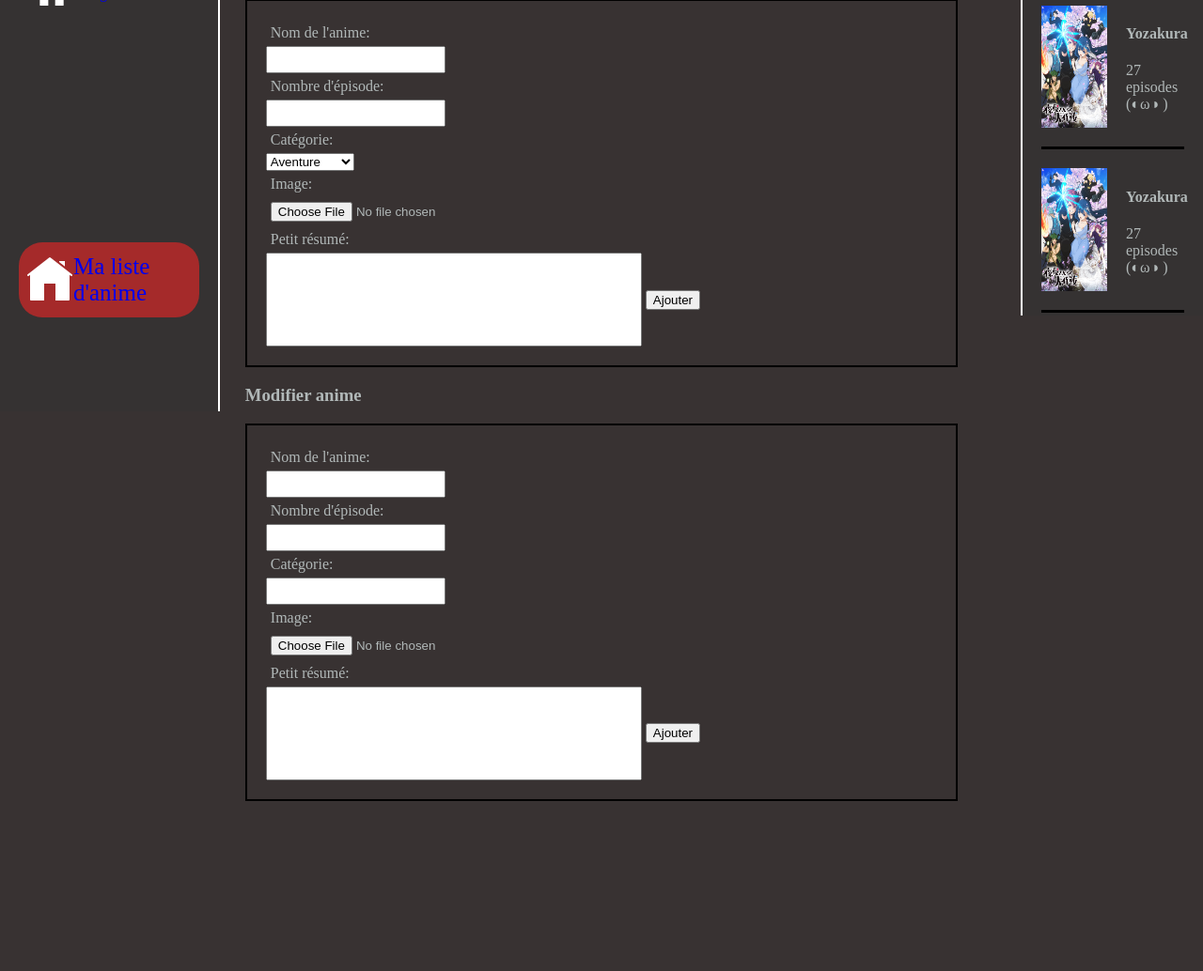
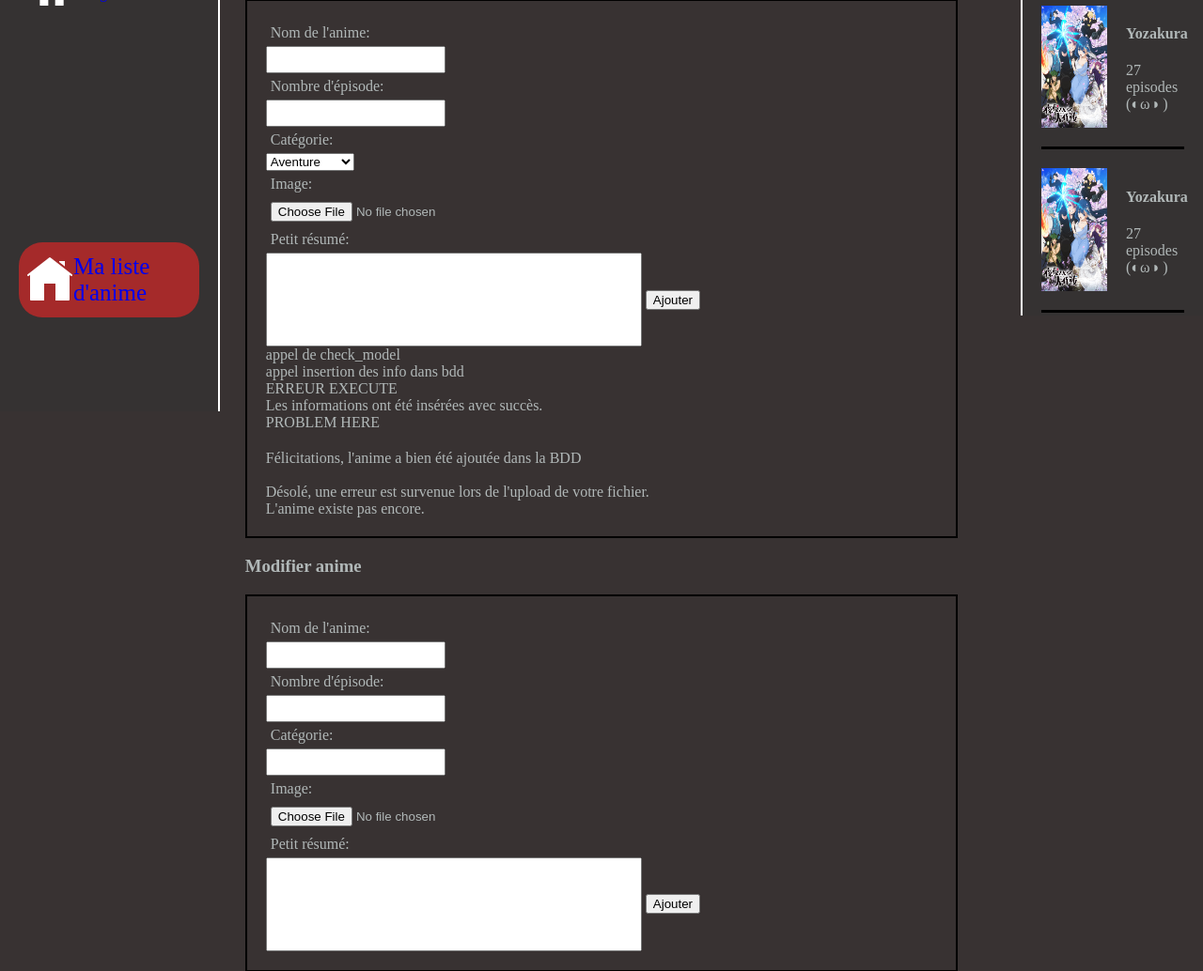
Before and after one commit to ReverieLanaya/Anico-Robin, a PHP site: page /admin.php in a window 1280 px wide. Shown: the part 472-1506 px from the top of the page at 94% size. Before the commit the page ends 1325 px from the top, so only its background shows below. Run offline with PHP 8.4, Linux system fonts and the light colour scheme; data that the repository does not hold is empty.

Commit message:
Essai ajout anime
non fini

```diff
--- a/View/contenu_admin.php
+++ b/View/contenu_admin.php
@@ -69,6 +69,10 @@
                     <button type="submit" name="submit_anime">Ajouter</button>
                 </div>
 
+                <?php
+                require 'model/anime_check_model.php';
+                ?>
+
             </form>
 
 
--- a/model/anime_ajout_model.php
+++ b/model/anime_ajout_model.php
@@ -2,23 +2,48 @@
 
 try {
 
-require 'model/connexion_bdd.php';
+    require 'model/connexion_bdd.php';
+    echo"<div>appel insertion des info dans bdd </div>";
 
-$req = $bdd->prepare('INSERT INTO anime (anime_name, anime_episode, anime_picture,"resume") VALUES (?,?,?,?,?)');
-$req->bindParam(1, $anime_categorie, PDO::PARAM_STR);
-$req->bindParam(2, $anime_categorie, PDO::PARAM_STR);
-$req->bindParam(3, $anime_categorie, PDO::PARAM_STR);
-$req->bindParam(4, $anime_categorie, PDO::PARAM_STR);
-$req->bindParam(5, $anime_categorie, PDO::PARAM_STR);
-$req->execute();
-echo "<div class='categorie_ajoutee'>
-Félicitations, la catégorie {$nom_categorie} a bien été ajoutée dans la BDD <br><br>
+    $req = $bdd->prepare('INSERT INTO anime (anime_name, anime_episodes, anime_picture, anime_resume) VALUES (?,?,?,?)');
 
-</div>";
-}
+    $req->bindParam(1, $nom_anime, PDO::PARAM_STR);
+    $req->bindParam(2, $episode_anime, PDO::PARAM_STR);
+    $req->bindParam(3, $target_file, PDO::PARAM_STR);
+    $req->bindParam(4, $resume_anime, PDO::PARAM_STR);
+    // $req->execute();
+    echo"<div>ERREUR EXECUTE </div>";
+
+    if ($req->execute()) {
+        echo "Les informations ont été insérées avec succès.";
+     } else { echo "Erreur lors de l'insertion des informations.";
+         $errorInfo = $req->errorInfo();
+         echo "SQLSTATE error code: " . $errorInfo[0] . "<br>";
+         echo "Driver-specific error code: " . $errorInfo[1] . "<br>";
+         echo "Driver-specific error message: " . $errorInfo[2] . "<br>";
+     }
+
+    echo"<div>PROBLEM  HERE </div>";
+    echo "<div class='categorie_ajoutee'>
+    Félicitations, l'anime {$nom_anime} a bien été ajoutée dans la BDD <br><br>
+
+    </div>";
+
+    $anime_id = $bdd->lastInsertId(); // Ajouter les catégories à l'anime
+    if (isset($_POST['categorie_anime']) && is_array($_POST['categorie_anime'])) {
+        foreach ($_POST['categorie_anime'] as $categorie_id) {
+            $catReq = $bdd->prepare('INSERT INTO anime_categorie (anime_id, categorie_id) VALUES (?, ?)');
+            $catReq->execute([$anime_id, $categorie_id]);
+
+        }
+    }
+    else {
+        echo "Désolé, une erreur est survenue lors de l'upload de votre fichier."; }
+    }
 catch(Exception $error)
 {
     return $error->getMessage();
+    echo "$error";
 
 }
 
--- a/model/anime_check_model.php
+++ b/model/anime_check_model.php
@@ -4,18 +4,20 @@
 
 require 'model/connexion_bdd.php';
 
-$req = $bdd->prepare('SELECT *  from categorie WHERE anime_name= ?');
+echo"<div>appel de check_model </div>";
+$req = $bdd->prepare('SELECT *  from anime WHERE anime_name= ?');
 $req->bindParam(1, $nom_anime, PDO::PARAM_STR);
 $req->execute();
 
 if ($req->rowCount() == 0) {
 
     require 'model/anime_ajout_model.php';
+    echo"<div>L'anime {$nom_anime} existe pas encore. </div>";
 
 }
 else{
 
-    echo"<div>La catégorie {$nom_categorie} existe déjà. </div>";
+    echo"<div>L'anime {$nom_anime} existe déjà. </div>";
 
 }
 
```
